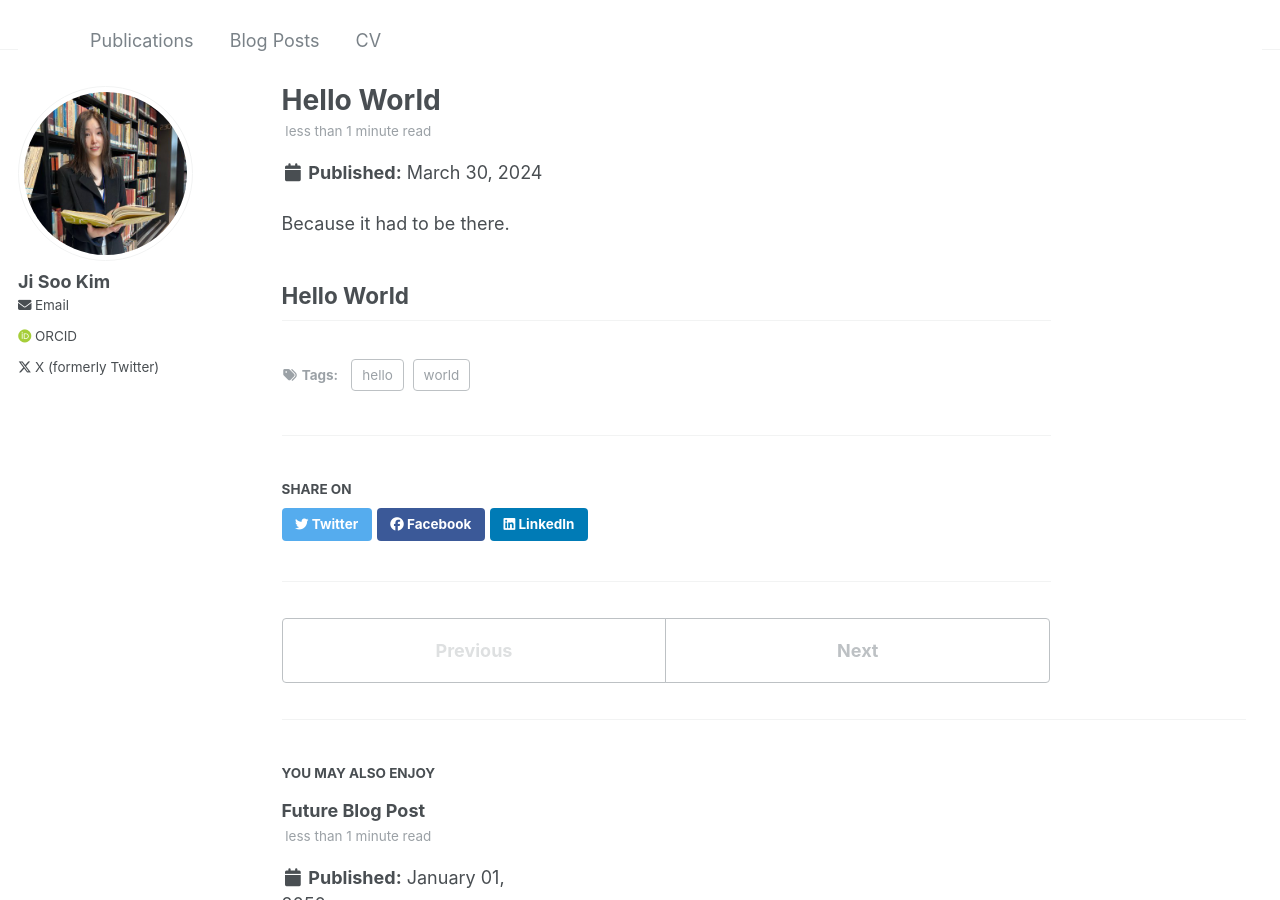
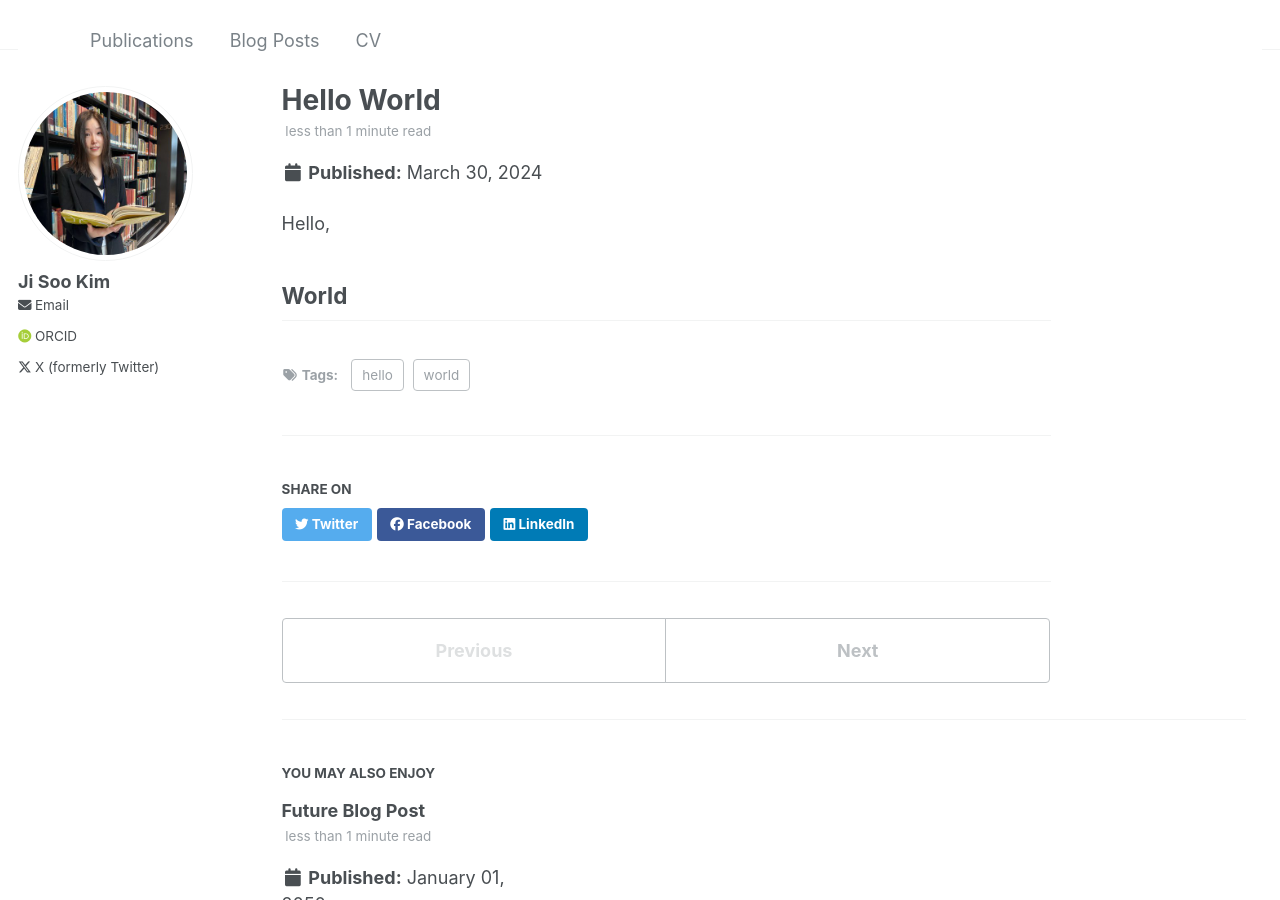
Before and after one commit to jk-jisookim/jk-jisookim.github.io, a Jekyll site: the page built from _posts/2024-03-30-blog-post-1.md, in a window 1280 px wide and 900 px high. Built offline with Jekyll 4.4.1, drawn with Linux system fonts in a browser that asks for light colours; some web fonts are replaced.

Commit message:
Update 2024-03-30-blog-post-1.md

```diff
--- a/_posts/2024-03-30-blog-post-1.md
+++ b/_posts/2024-03-30-blog-post-1.md
@@ -8,7 +8,7 @@ tags:
   -
 ---
 
-Because it had to be there.
+Hello,
 
-Hello World
+World
 ------
```
